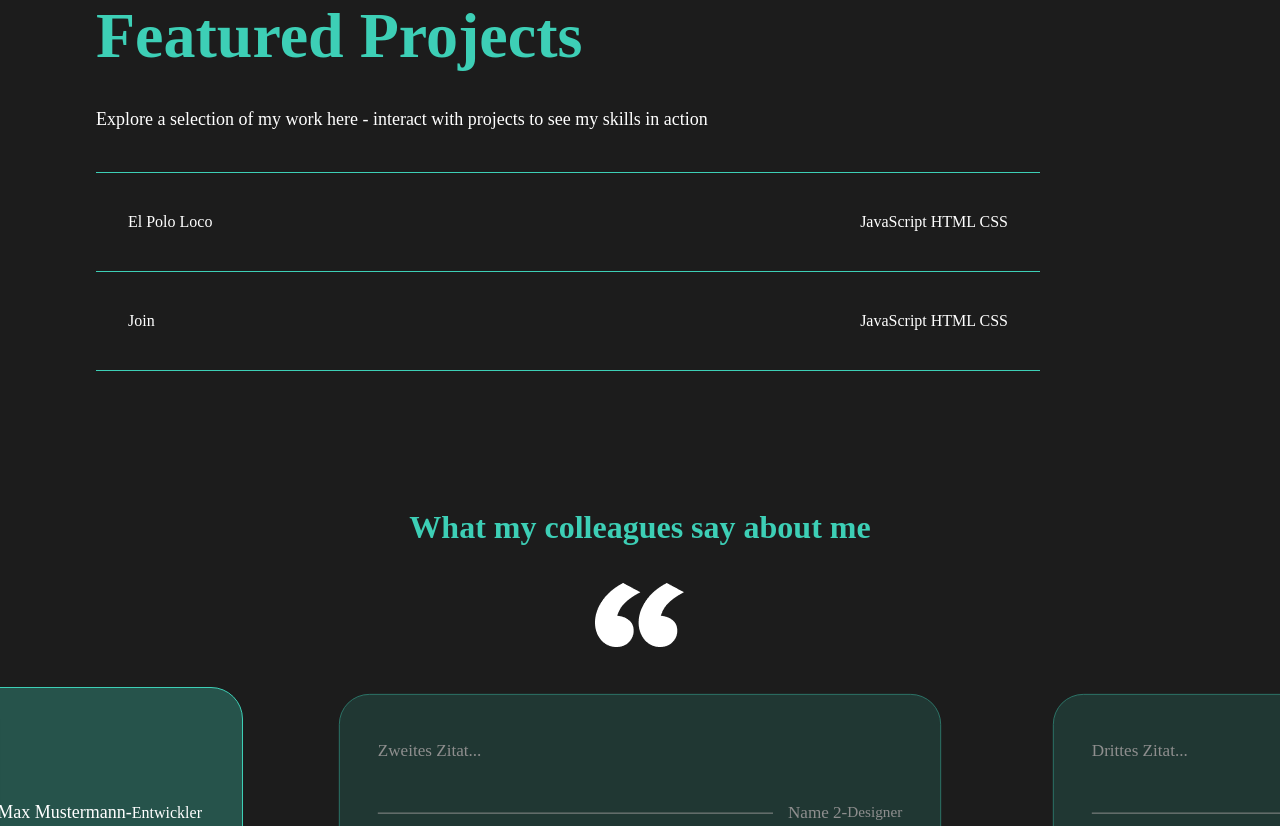
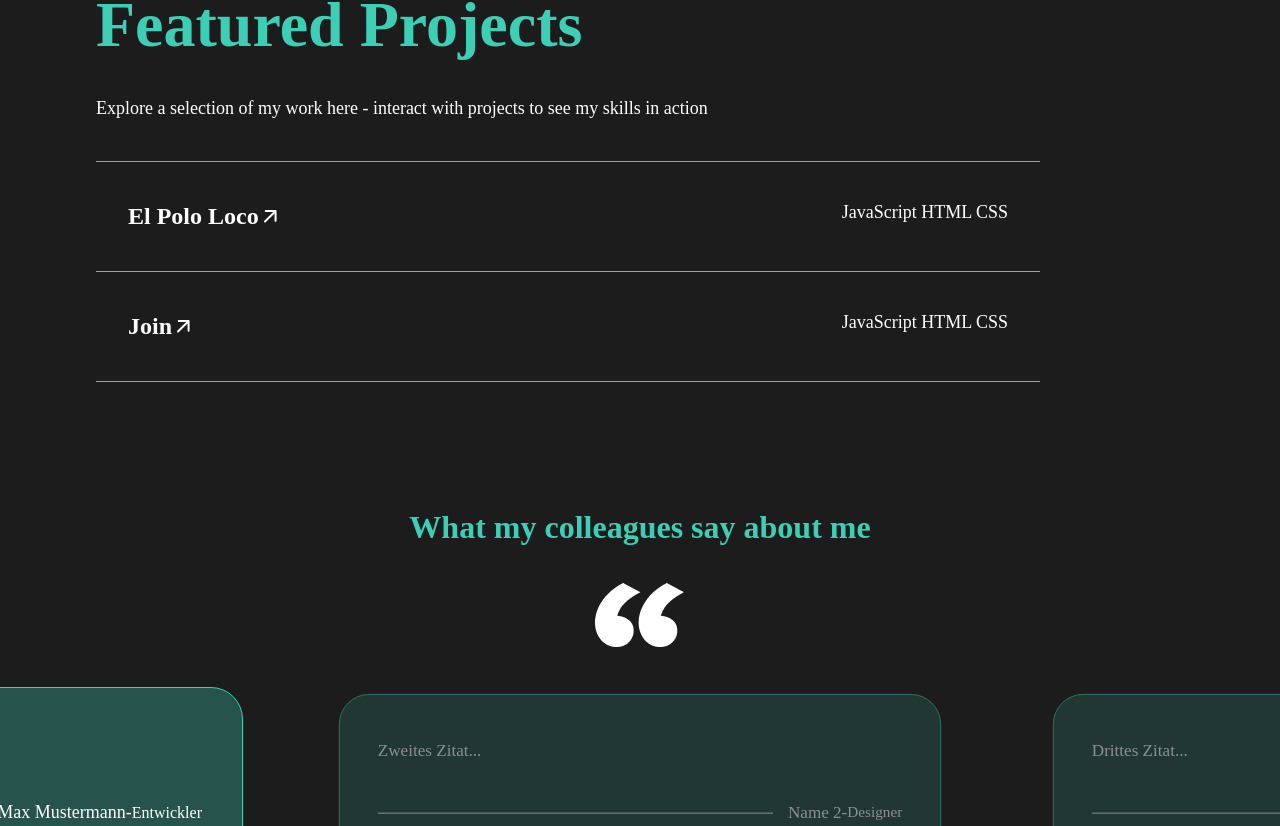
Before and after one commit to bethmannRolf/portfolio, an Angular app: page / in a window 1280 px wide. Shown: the part 3074-3900 px from the top of the page. Built offline with nearby package versions, Linux system fonts and the light colour scheme.

Commit message:
added single project style

```diff
--- a/src/app/projects/single-project/single-project.component.css
+++ b/src/app/projects/single-project/single-project.component.css
@@ -8,3 +8,29 @@
   width: 100%;
   border-bottom: 1px solid #3DCFB6;
 }
+
+.left-projectline-side {
+  display: flex;
+  align-items: center;
+}
+
+.project-title-span {
+  font-weight: 700;
+  font-size: 24px;
+  line-height: 120%;
+  letter-spacing: 0%;
+  color: white;
+}
+
+.tech {
+  font-weight: 400;
+  font-size: 18px;
+  line-height: 120%;
+  letter-spacing: 0%;
+  color: white;
+}
+
+.outwards-arrow-white {
+  width: 23px;
+  height: 23px;
+}
--- a/src/app/projects/single-project/single-project.component.html
+++ b/src/app/projects/single-project/single-project.component.html
@@ -1,8 +1,11 @@
 <div class="project-card">
   <!-- <img [src]="project.imageSource" [alt]="project.projectTitle" /> -->
-  <span> {{ project.projectTitle }}</span>
+  <div class="left-projectline-side">
+    <span class="project-title-span"> {{ project.projectTitle }}</span>
+    <img class="outwards-arrow-white" src="./../../../assets/img/projects/arrow_outward_white.svg">
+  </div>
 
   <span class="tech">{{ project.usedTechnologies }}</span>
-  <!-- <p class="info">{{ project.additionalInformation }}</p> -->
+  <!-- <p class="project-info">{{ project.additionalInformation }}</p> -->
 
 </div>
--- a/src/app/projects/single-project/single-project.component.min.css
+++ b/src/app/projects/single-project/single-project.component.min.css
@@ -1 +1 @@
-.project-card{display:flex;justify-content:space-between;padding-top:40px;padding-right:32px;padding-bottom:40px;padding-left:32px;width:100%;border-bottom:1px solid #3DCFB6}
+.project-card{display:flex;justify-content:space-between;padding-top:40px;padding-right:32px;padding-bottom:40px;padding-left:32px;width:100%;border-bottom:1px solid #3DCFB6}.left-projectline-side{display:flex;align-items:center}.project-title-span{font-weight:700;font-size:24px;line-height:120%;letter-spacing:0%;color:white}.tech{font-weight:400;font-size:18px;line-height:120%;letter-spacing:0%;color:white}.outwards-arrow-white{width:23px;height:23px}
--- a/src/app/projects/single-project/single-project.component.scss
+++ b/src/app/projects/single-project/single-project.component.scss
@@ -7,5 +7,37 @@
     padding-left: 32px;
     width: 100%;
     border-bottom: 1px solid #3DCFB6;
+}
+
+
+.left-projectline-side{
+display: flex;
+align-items: center;
+
+
 
 }
+
+.project-title-span{
+font-weight: 700;
+font-size: 24px;
+line-height: 120%;
+letter-spacing: 0%;
+color: white;
+
+}
+
+.tech{
+    font-weight: 400;
+    font-size: 18px;
+    line-height: 120%;
+    letter-spacing: 0%;
+    color: white;
+
+}
+
+.outwards-arrow-white{
+width: 23px;
+height: 23px;
+
+}
```
